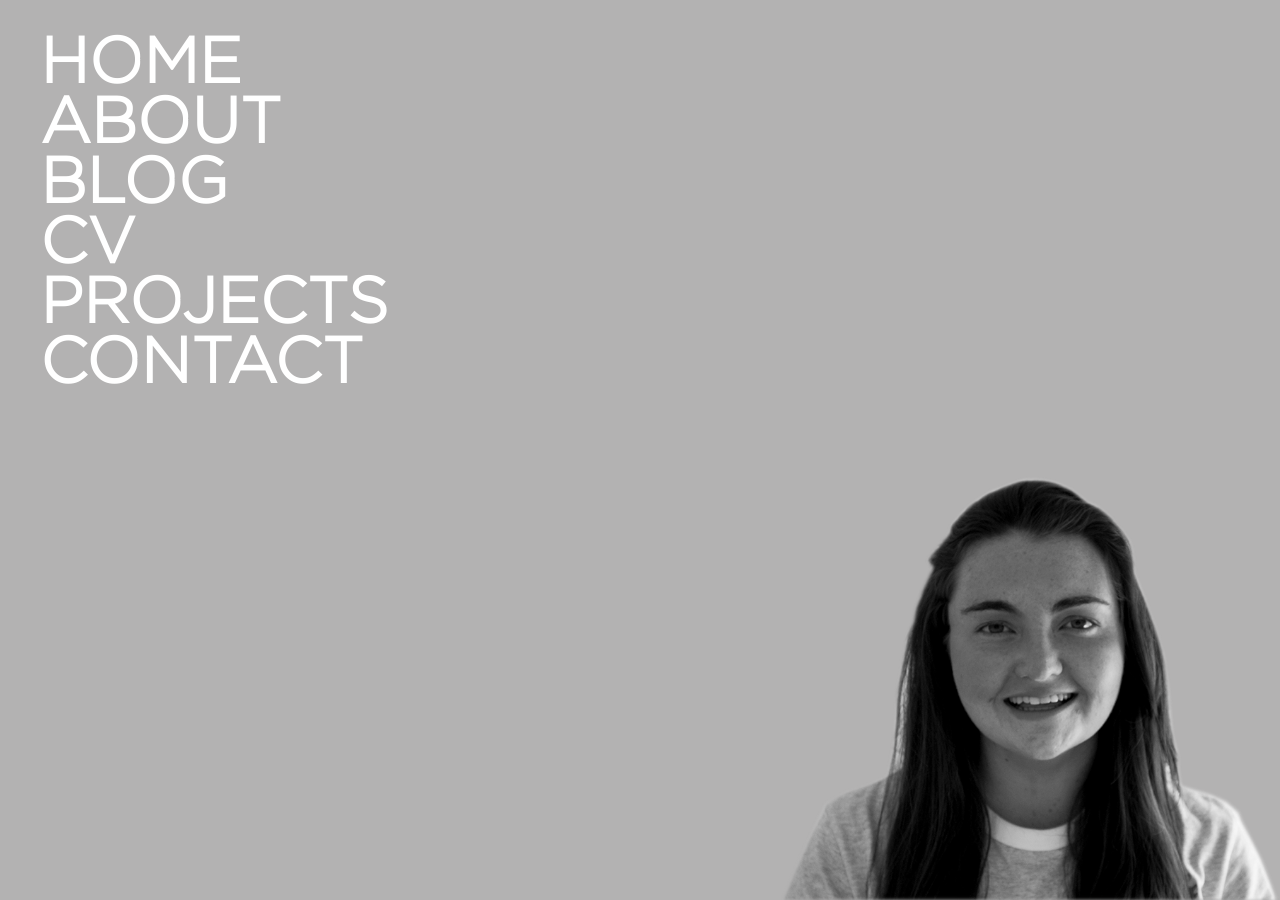
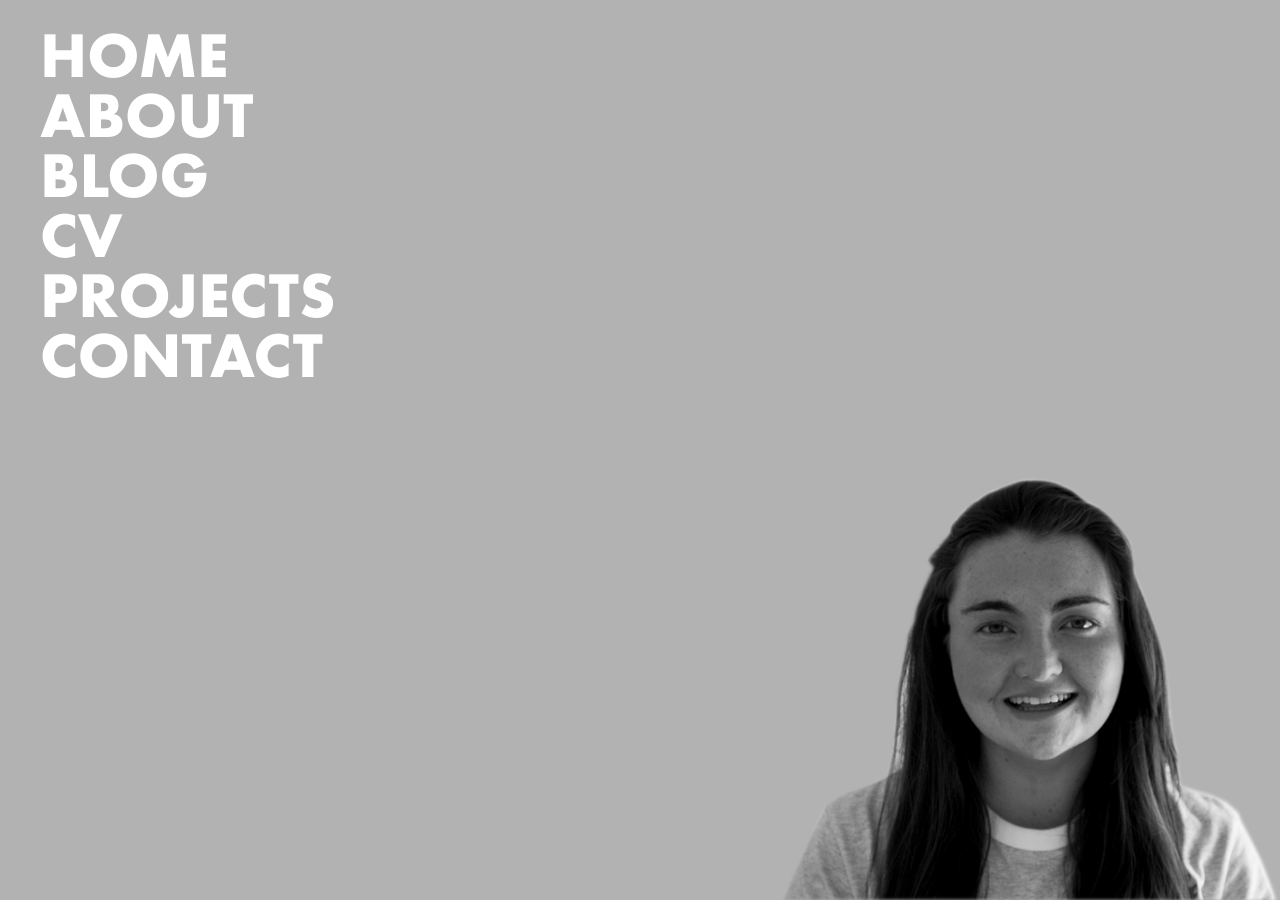
Before and after one commit to nileahtobhair/nileahtobhair.github.io, a Jekyll site: the page built from index.html, in a window 1280 px wide. Built offline with Jekyll 4.4.1, drawn with Linux system fonts in a browser that asks for light colours; some web fonts are replaced.

Commit message:
fix issue with fonts

```diff
--- a/_sass/partials/_base.scss
+++ b/_sass/partials/_base.scss
@@ -73,8 +73,8 @@ $skinny-font-path: $url + '/assets/fonts/skinny/skinny';
   font-style: normal;
 }
 
-$futura-font-name: "futura";
-$font-path: $local + '/assets/fonts/futura/futura';
+//$futura-font-name: "futura";
+$futura-font-name: $url + '/assets/fonts/futura/futura';
 
 @font-face {
   font-family: 'futura';
@@ -95,7 +95,7 @@ $font-path: $local + '/assets/fonts/futura/futura';
     src:    url($path+'.woff2') format('woff2'),
             url($path+'.woff') format('woff'),
             url($path+'.ttf') format('truetype'),
-            url($path+'.svg#'+$svg_name) format('svg'),
+            url($path+'.svg##FuturaPT-Bold') format('svg'),
             url($path+'.eot?#iefix') format('embedded-opentype');
     font-weight: normal;
     font-style: normal;
```
